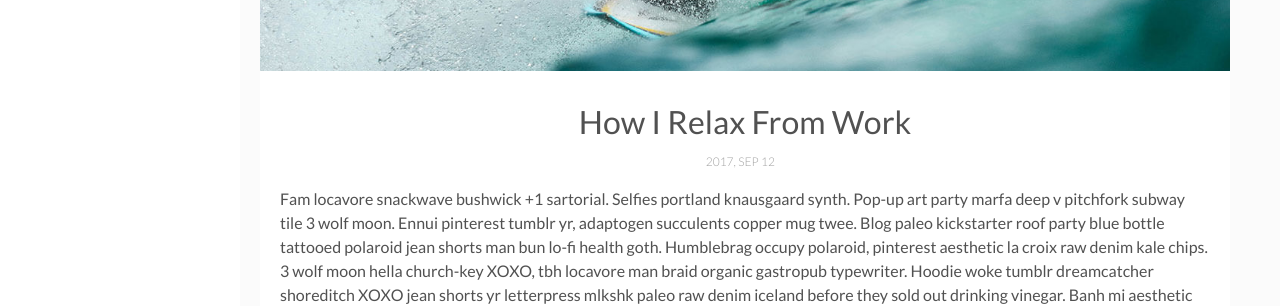
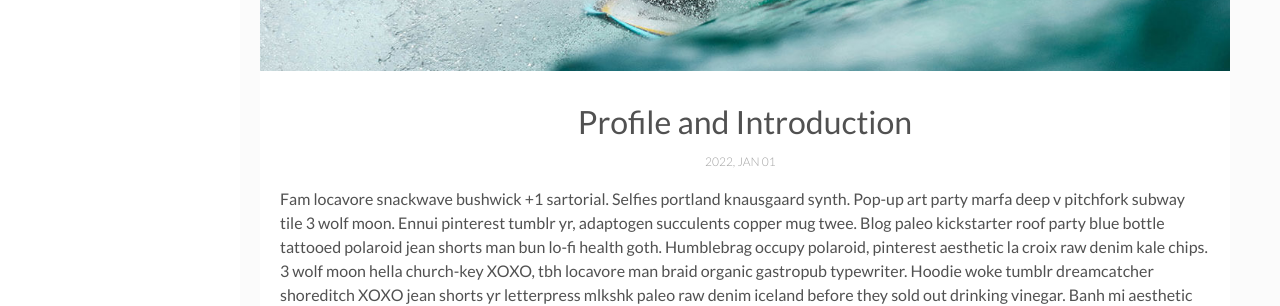
Before and after one commit to MoonHyeJung/moonhyejung.github.io, a Jekyll site: the page built from _posts/2022-01-01-profile-introduction.markdown, in a window 1280 px wide and 900 px high. Shown: the part 449-755 px from the top of the window. Built offline with Jekyll 4.4.1, drawn with Linux system fonts in a browser that asks for light colours.

Commit message:
contents add

```diff
--- a/_posts/2022-01-01-papers-researches.markdown
+++ b/_posts/2022-01-01-papers-researches.markdown
@@ -1,7 +1,7 @@
 ---
 layout: post
 title: Papers and Researches
-date: 2022-01-01 12:00:00 +0300
+date: 2022-01-01 13:00:00 +0300
 description: You’ll find this post in your `_posts` directory. Go ahead and edit it and re-build the site to see your changes. # Add post description (optional)
 img: software.jpg # Add image post (optional)
 tags: [paper, study, research, thesis] # add tag
--- a/_posts/2017-04-06-how-i-rest-from-work.markdown
+++ b/_posts/2022-01-01-profile-introduction.markdown
@@ -1,7 +1,7 @@
 ---
 layout: post
-title: How I Relax From Work
-date: 2017-09-12 13:32:20 +0300
+title: Profile and Introduction
+date: 2022-01-01 12:00:00 +0300
 description: You’ll find this post in your `_posts` directory. Go ahead and edit it and re-build the site to see your changes. # Add post description (optional)
 img: i-rest.jpg # Add image post (optional)
 fig-caption: # Add figcaption (optional)
```
